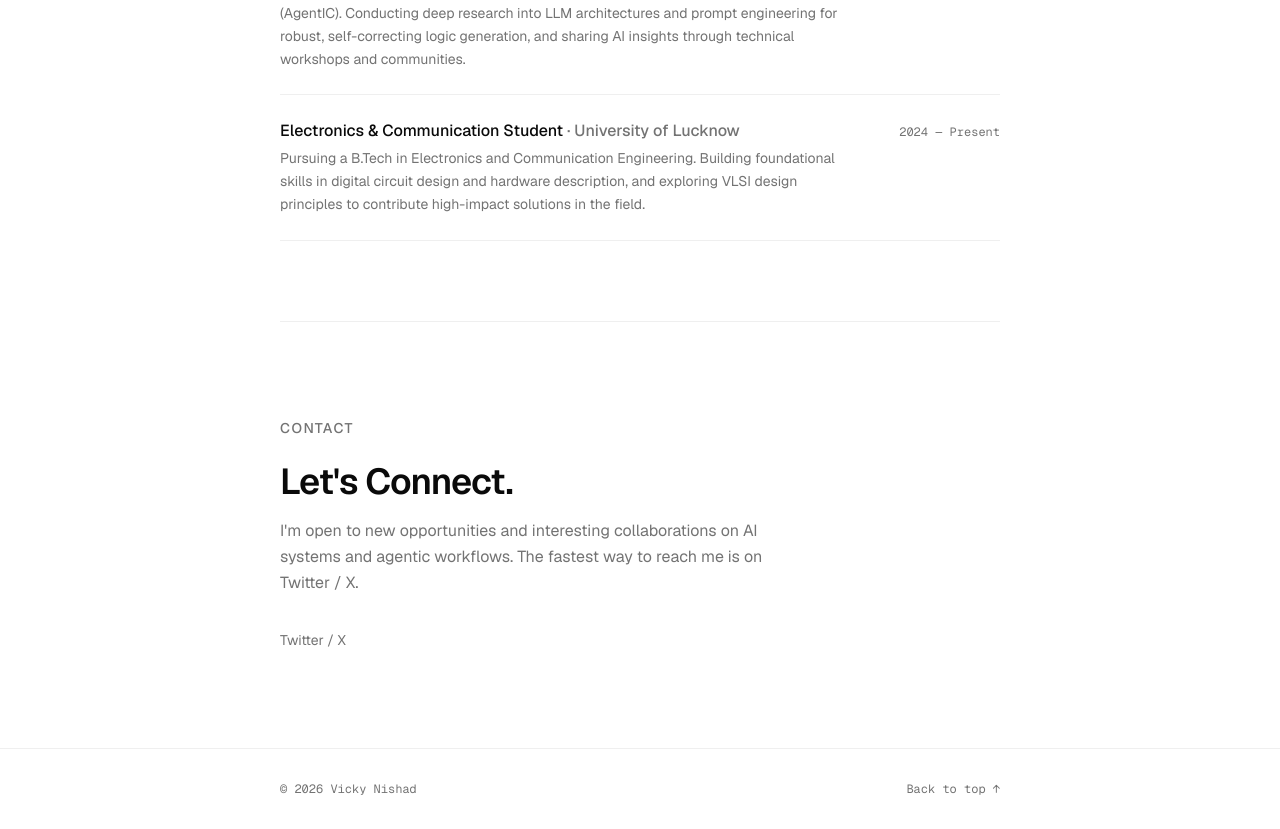
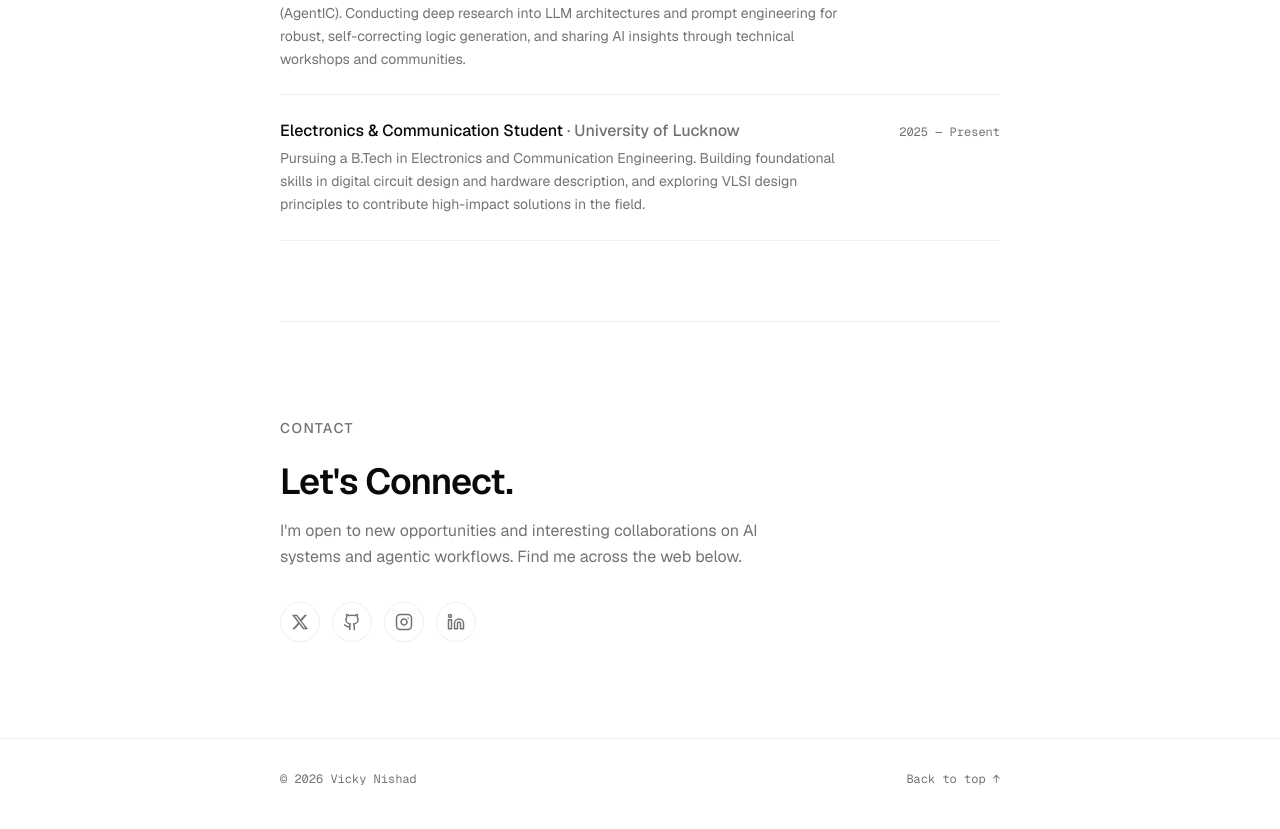
Before and after one commit to Vickyrrrrrr/PortfolioV2, a Next.js app: page / in a window 1280 px wide. Shown: the part 1686-2515 px from the top of the page. Built offline with nearby package versions, Linux system fonts and the light colour scheme.

Commit message:
feat: enhance contact section with social icons and update experience period

```diff
--- a/components/contact-section.tsx
+++ b/components/contact-section.tsx
@@ -1,4 +1,33 @@
-const socials = [{ label: "Twitter / X", href: "https://x.com" }]
+import { Github, Instagram, Linkedin } from "lucide-react"
+import type { SVGProps } from "react"
+
+function XLogo(props: SVGProps<SVGSVGElement>) {
+  return (
+    <svg
+      viewBox="0 0 24 24"
+      fill="currentColor"
+      aria-hidden="true"
+      {...props}
+    >
+      <path d="M18.244 2.25h3.308l-7.227 8.26 8.502 11.24H16.17l-5.214-6.817L4.99 21.75H1.68l7.73-8.835L1.254 2.25H8.08l4.713 6.231 5.45-6.231Zm-1.161 17.52h1.833L7.084 4.126H5.117L17.083 19.77Z" />
+    </svg>
+  )
+}
+
+const socials = [
+  { label: "X", href: "https://x.com/unfilteredlogix", icon: XLogo },
+  { label: "GitHub", href: "https://github.com/Vickyrrrrrr/", icon: Github },
+  {
+    label: "Instagram",
+    href: "https://instagram.com/vicky.socials/",
+    icon: Instagram,
+  },
+  {
+    label: "LinkedIn",
+    href: "https://www.linkedin.com/in/vicky-nishad-117855369/",
+    icon: Linkedin,
+  },
+]
 
 export function ContactSection() {
   return (
@@ -15,23 +44,26 @@ export function ContactSection() {
       </h3>
       <p className="mt-4 max-w-lg text-pretty leading-relaxed text-muted-foreground">
         I&apos;m open to new opportunities and interesting collaborations on AI
-        systems and agentic workflows. The fastest way to reach me is on
-        Twitter / X.
+        systems and agentic workflows. Find me across the web below.
       </p>
 
-      <ul className="mt-8 flex flex-wrap gap-6">
-        {socials.map((social) => (
+      <ul className="mt-8 flex flex-wrap items-center gap-3">
+        {socials.map((social) => {
+          const Icon = social.icon
+          return (
             <li key={social.label}>
               <a
                 href={social.href}
                 target="_blank"
                 rel="noreferrer"
-              className="text-sm text-muted-foreground transition-colors hover:text-foreground"
+                aria-label={social.label}
+                className="flex h-10 w-10 items-center justify-center rounded-full border border-border/60 text-muted-foreground transition-colors hover:border-foreground hover:text-foreground"
               >
-              {social.label}
+                <Icon className="h-[18px] w-[18px]" />
               </a>
             </li>
-        ))}
+          )
+        })}
       </ul>
     </section>
   )
--- a/components/experience-section.tsx
+++ b/components/experience-section.tsx
@@ -9,7 +9,7 @@ const roles = [
   {
     company: "University of Lucknow",
     title: "Electronics & Communication Student",
-    period: "2024 — Present",
+    period: "2025 — Present",
     description:
       "Pursuing a B.Tech in Electronics and Communication Engineering. Building foundational skills in digital circuit design and hardware description, and exploring VLSI design principles to contribute high-impact solutions in the field.",
   },
```
Lines whose indentation alone changed are shown as unchanged.
